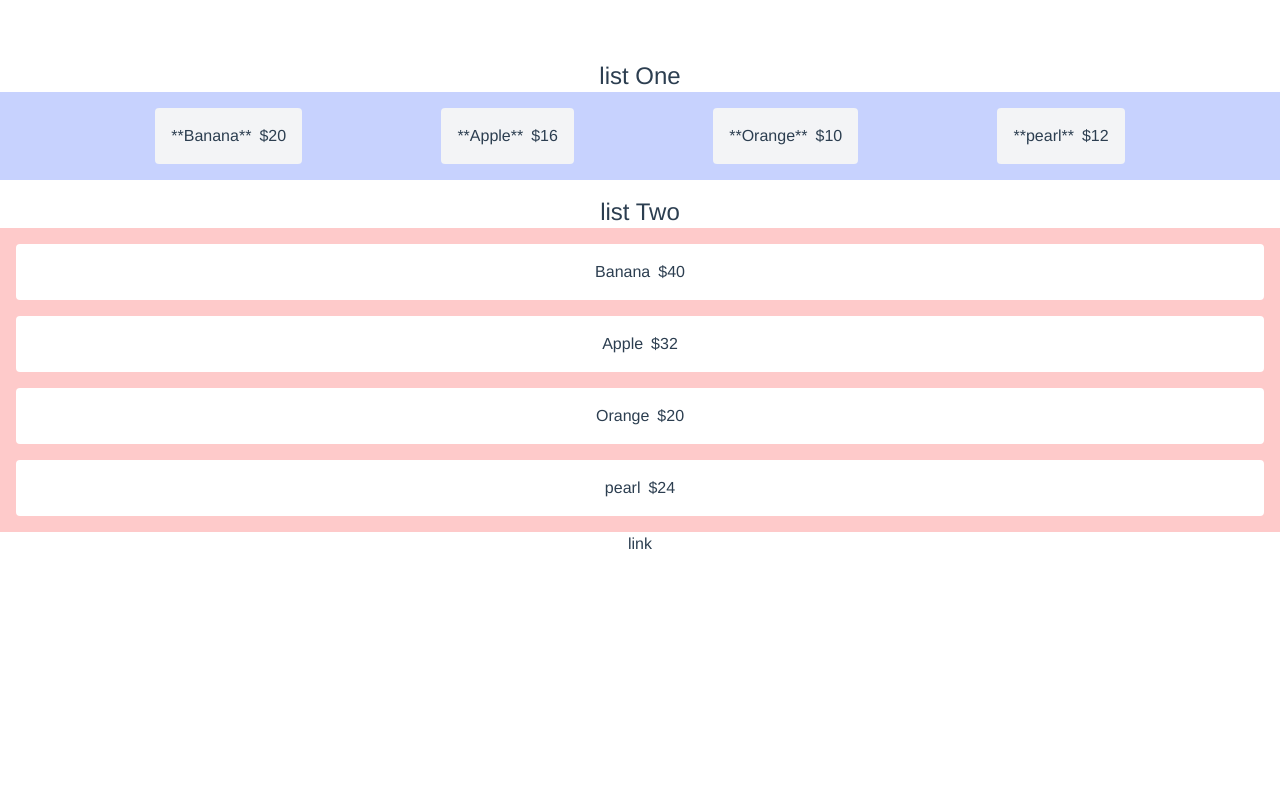
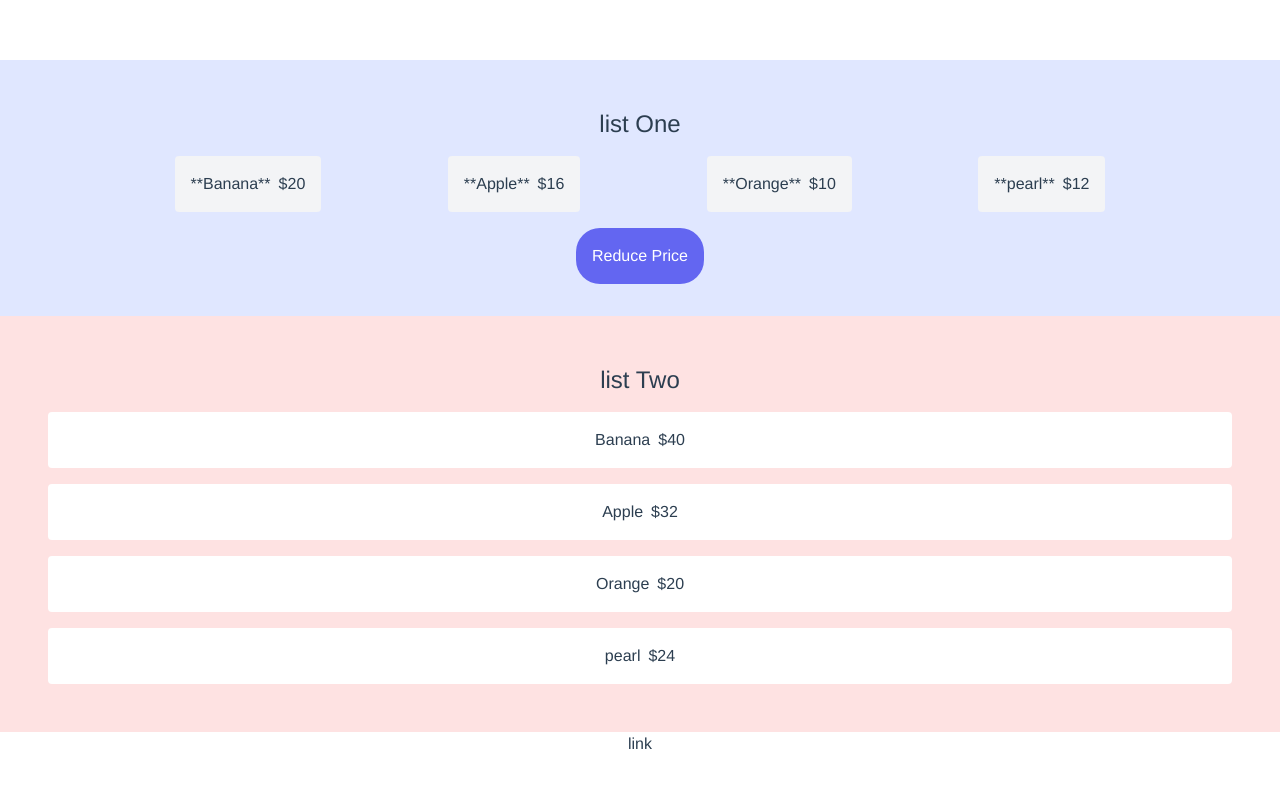
Before and after one commit to wandaciou/vue3-template, a Vue app: page / in a window 1280 px wide. Shown: the top 788 px of the page. Built offline with nearby package versions, Linux system fonts and the light colour scheme.

Commit message:
use mutations

```diff
--- a/src/components/ProductsListOne.vue
+++ b/src/components/ProductsListOne.vue
@@ -1,11 +1,14 @@
 <template>
-  <h1 class="mt-4 text-2xl">list One</h1>
-  <ul class="w-full flex flex-row justify-evenly item-center bg-indigo-200 p-4">
-    <li v-for="product in saleProducts" class="flex flex-row space-x-2 p-4 bg-gray-100 rounded">
-      <span>{{product.name}}</span>
-      <span>${{product.price}}</span>
-    </li>
-  </ul>
+  <div class="w-full bg-indigo-100 p-8">
+    <h1 class="mt-4 text-2xl">list One</h1>
+    <ul class="w-full flex flex-row justify-evenly item-center p-4">
+      <li v-for="product in saleProducts" class="flex flex-row flex-wrap space-x-2 p-4 bg-gray-100 rounded">
+        <span>{{product.name}}</span>
+        <span>${{product.price}}</span>
+      </li>
+    </ul>
+    <button v-on:click="reducePrice" class="bg-indigo-500 p-4 rounded-3xl text-white">Reduce Price</button>
+  </div>
 </template>
 
 <script lang="ts">
@@ -18,6 +21,14 @@ export default {
    saleProducts(){
      return this.$store.getters.saleProducts;
    }
+ },
+ methods:{
+   reducePrice: function(){
+     /*this.$store.state.products.forEach( product => {
+       product.price -= 1;
+     })*/
+     this.$store.commit('reducePrice')
+   }
  }
 }
 </script>
--- a/src/components/ProductsListTwo.vue
+++ b/src/components/ProductsListTwo.vue
@@ -1,11 +1,14 @@
 <template>
+  <div class="w-full bg-red-100 p-8">
     <h1 class="mt-4 text-2xl">list Two</h1>
-    <ul class="w-full flex flex-col justify-evenly item-center bg-red-200 p-4 space-y-4">
+      <ul class="w-full flex flex-col justify-evenly item-center p-4 space-y-4">
         <li v-for="product in products" class="flex flex-row space-x-2 item-center justify-center p-4 bg-white rounded">
           <span>{{product.name}}</span>
           <span>${{product.price}}</span>
         </li>
       </ul>
+  </div>
+
 </template>
 
 <script lang="ts">
--- a/src/store/store.ts
+++ b/src/store/store.ts
@@ -18,5 +18,12 @@ export default createStore({
       });
       return saleProducts;
     }
+  },
+  mutations: {
+    reducePrice: state => {
+      state.products.forEach(product => {
+        product.price -= 1;
+      })
+    }
   }
 })
```
Lines whose indentation alone changed are shown as unchanged.
